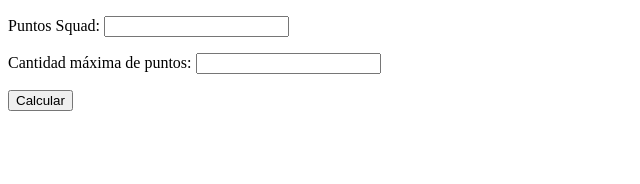
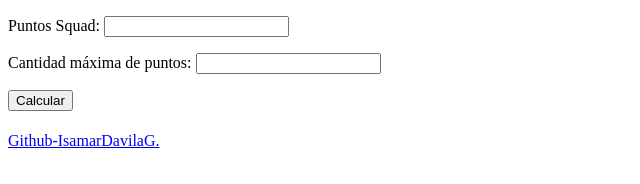
Before and after one commit to IsamarCDavila/ejercicio1-17, a plain HTML site: page index.html in a window 1280 px wide. Shown: the whole page, without its empty margins (0-640 px from the left). Drawn offline with Linux system fonts and the light colour scheme.

Commit message:
ActualizacionRepositorio

```diff
--- a/index.html
+++ b/index.html
@@ -20,5 +20,6 @@
 		<button onclick="calcular()">Calcular</button>
 	</p>
 	<h1 id="salida"></h1>
+	<a href="https://github.com/IsamarDavilaG/ejercicio6-17">Github-IsamarDavilaG.</a>
 </body>
 </html>
```
